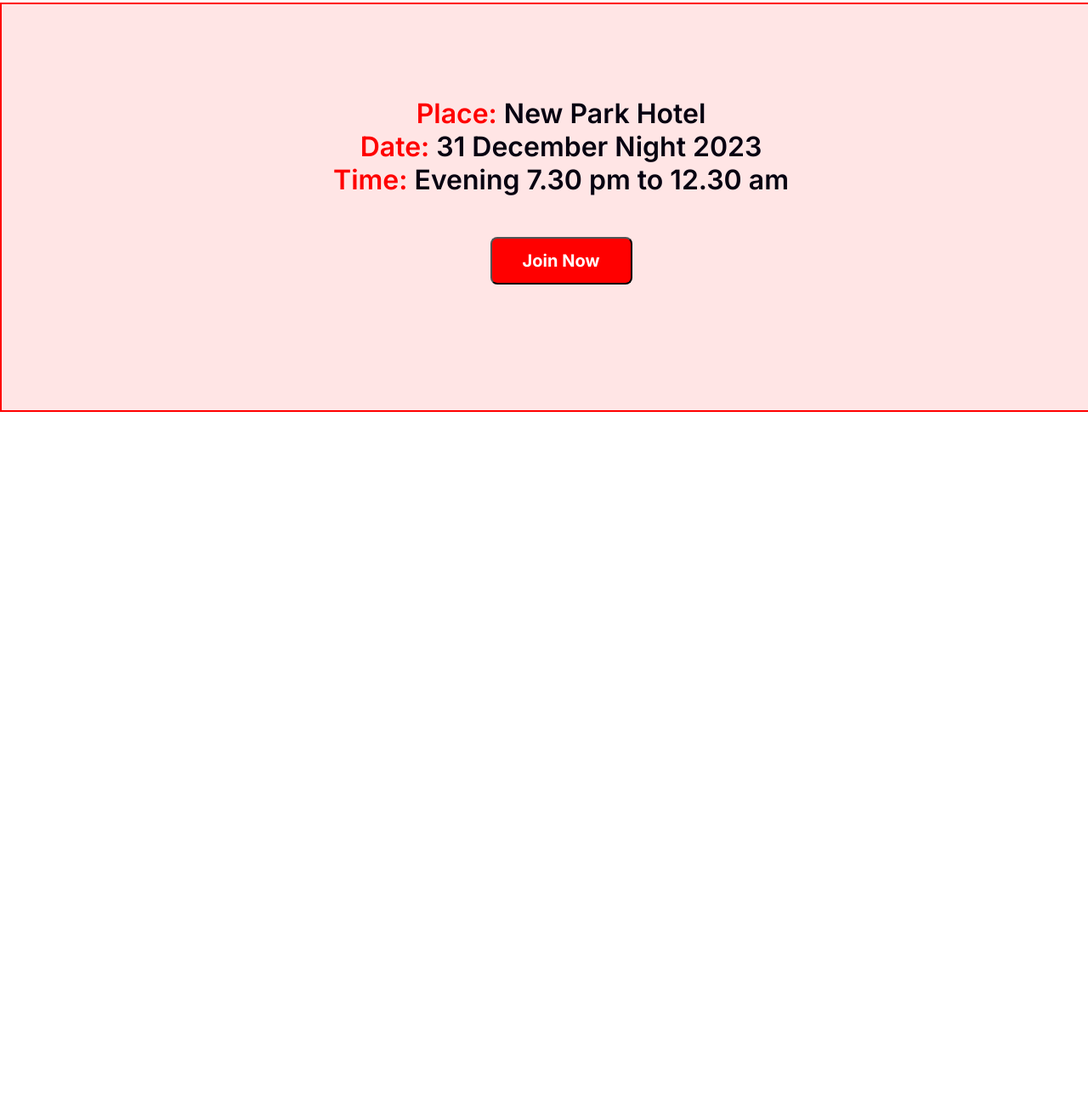
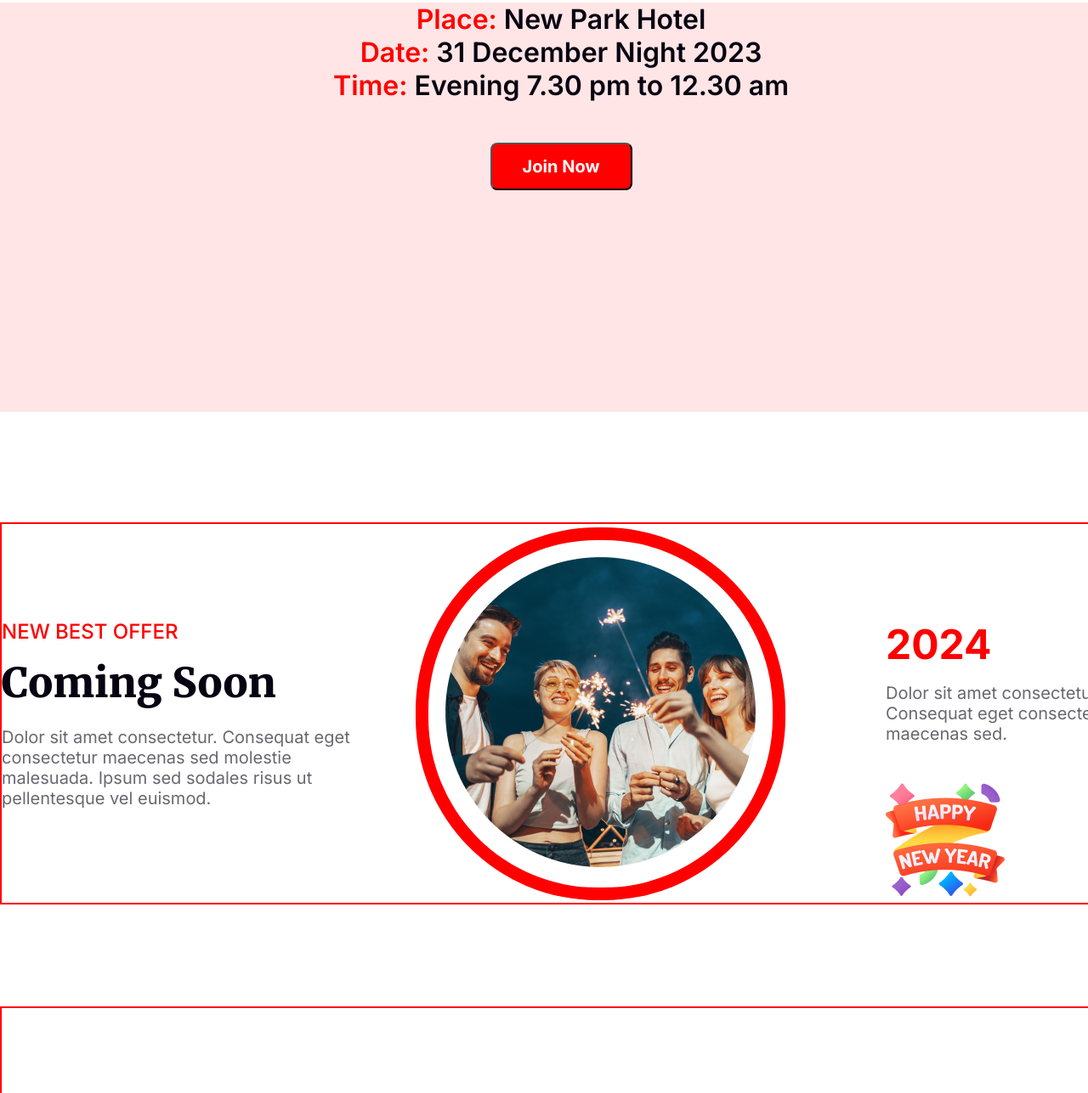
Before and after one commit to farhana988/new-year, a plain HTML site: page index.html in a window 1280 px wide. Shown: the part 2353-3640 px from the top of the page at 85% size. Before the commit the page ends 2838 px from the top, so only its background shows below. Drawn offline with Linux system fonts and the light colour scheme.

Commit message:
circle image

```diff
--- a/index.html
+++ b/index.html
@@ -63,6 +63,35 @@
 
     </section>
 
+    <section class="fourth">
+        <div class="fourth-container">
+            <div class="fourth-left">
+                <h2 class="left-offer">NEW BEST OFFER</h2>
+                <h1 class="left-coming-soon">Coming Soon</h1>
+                <p class="left-description">Dolor sit amet consectetur. Consequat eget consectetur maecenas sed molestie malesuada. Ipsum sed sodales risus ut pellentesque vel euismod.</p>
+            </div>
+
+            <div class="fourth-middle">
+                <img src="images/Ellipse 1.png" alt="Coming Soon">
+            </div>
+
+            <div class="fourth-year">
+                <h2 class="year-title">2024</h2>
+                <p class="year-des">Dolor sit amet consectetur. Consequat eget consectetur maecenas sed.</p>
+                <img class="year-image" src="images/Group 96.png" alt="Happy New Year">
+            </div>
+
+        </div>
+    </section>
+
+    <section class="fifth">
+
+
+    </section>
+
+
+
+
 
 
     </main>
--- a/style.css
+++ b/style.css
@@ -1,43 +1,44 @@
-*{
+* {
   box-sizing: border-box;
   margin: 0;
   padding: 0;
 }
-body{
+body {
   font-family: "Merriweather", serif;
 }
 
 /* banner */
 
-.banner{
+.banner {
   max-width: 1320px;
   min-height: 600px;
   margin: 20px auto 0;
   background-image: url(./images/Banner\ Image.png);
-    background-color: rgba(0,0,0, 0.5);
+  background-color: rgba(0, 0, 0, 0.5);
   background-position: center;
   background-repeat: no-repeat;
   background-size: cover;
   background-blend-mode: overlay;
 }
-.banner-content p,h1{
+.banner-content p,
+h1 {
   color: white;
   text-align: center;
 }
-.banner-content{
+.banner-content {
   display: flex;
   flex-direction: column;
   justify-content: center;
   height: 600px;
   align-items: center;
 }
-.banner-content p{
+.banner-content p {
   font-size: 32px;
   font-weight: 400;
   line-height: 40px;
   letter-spacing: 0%;
 }
-.banner-content h1{
+.banner-content h1 {
   font-size: 72px;
   font-weight: 900;
   line-height: 95px;
@@ -46,48 +47,47 @@ body{
 
 /* first content */
 
-.first{
-
+.first {
   margin: 0 auto;
   width: 802.9px;
   height: 806px;
   margin-top: 90px;
   margin-bottom: 120px;
 }
-.first-content{
+.first-content {
   display: flex;
   flex-direction: column;
   justify-content: center;
   align-items: center;
 }
-.off{
+.off {
   color: rgb(255, 0, 0);
   font-family: Inter;
   font-size: 88px;
   font-weight: 700;
   margin-bottom: 48px;
 }
-.one{
+.one {
   color: rgb(255, 0, 0);
   font-family: Inter;
   font-size: 24px;
   font-weight: 500;
 }
-.two{
+.two {
   color: rgb(7, 2, 17);
   font-family: Inter;
   font-size: 48px;
   font-weight: 700;
   margin-bottom: 48px;
 }
-.image{
+.image {
   width: 802.9px;
   height: 500px;
 }
 
 /* second content */
 
-.second{
+.second {
   width: 1320px;
   height: 600px;
   background-image: url(./images/Vectorrr.png);
@@ -96,24 +96,23 @@ height: 600px;
   background-repeat: no-repeat;
   background-size: cover;
   margin: 0 auto;
-   background-color: rgba(0,0,0, 0.5);
+  background-color: rgba(0, 0, 0, 0.5);
   background-blend-mode: overlay;
   margin-bottom: 120px;
 }
-.second-content{
- display: flex   ;
+.second-content {
+  display: flex;
 }
-.second-content-text{
+.second-content-text {
   margin-left: 126px;
   margin-top: 126px;
 }
-.second-content-pic{
-
-    margin-top: 67px ;
+.second-content-pic {
+  margin-top: 67px;
   margin-right: 138px;
   margin-left: 39px;
 }
-.second-content-title{
+.second-content-title {
   color: rgb(255, 255, 255);
   font-family: Merriweather;
   font-size: 64px;
@@ -121,16 +120,15 @@ font-weight: 900;
   margin-bottom: 24px;
   text-align: left;
 }
-.second-content-description{
+.second-content-description {
   color: rgba(255, 255, 255, 0.8);
   font-family: Inter;
   font-size: 18px;
   font-weight: 400;
   text-align: left;
 }
-.join{
-
-   color : rgb(255, 255, 255);
+.join {
+  color: rgb(255, 255, 255);
   font-family: Inter;
   font-size: 20px;
   font-weight: 700;
@@ -140,45 +138,128 @@ margin-top: 48px;
 
 /* third content */
 
-.third{
+.third {
   width: 1320px;
   height: 482px;
-border: 2px solid red;
   margin: 0 auto;
   background-color: rgba(255, 0, 0, 0.1);
   background-blend-mode: overlay;
-
-
+  margin-bottom: 130px;
 }
-.third-content{
+.third-content {
   display: flex;
   flex-direction: column;
   justify-content: center;
   align-items: center;
   margin: 109px 385px;
 }
-.third-text span{
-    color: #FF0000;
-
+.third-text span {
+  color: #ff0000;
 }
-.third-text{
+.third-text {
   color: #070211;
   font-family: Inter;
   font-size: 32px;
   font-weight: 600;
   text-align: center;
-
 }
 
-.btn{
+.btn {
   margin-top: 48px;
   width: 167px;
   height: 56px;
   border-radius: 8px;
-
   background: rgb(255, 0, 0);
   color: rgb(255, 255, 255);
   font-family: Inter;
   font-size: 20px;
   font-weight: 700;
 }
+
+/* fourth contents */
+.fourth {
+  width: 1320px;
+  margin: 0 auto;
+  margin-bottom: 120px;
+  border: 2px solid red;
+}
+
+.fourth-container {
+  display: flex;
+  justify-content: center;
+  align-items: center;
+}
+
+.fourth-left {
+  margin-right: 70px;
+  margin-top: 104px;
+  margin-bottom: 104px;
+}
+
+.left-offer {
+  color: rgb(255, 0, 0);
+  font-family: Inter;
+  font-size: 24px;
+  font-weight: 500;
+  text-align: left;
+  margin-bottom: 16px;
+}
+
+.left-coming-soon {
+  color: rgb(7, 2, 17);
+  font-family: Merriweather;
+  font-size: 48px;
+  font-weight: 900;
+  text-align: left;
+  margin-bottom: 22px;
+}
+
+.left-description {
+  color: rgba(7, 2, 17, 0.6);
+  font-family: Inter;
+  font-size: 20px;
+  font-weight: 400;
+  text-align: left;
+}
+
+.fourth-middle {
+  border-radius: 49%;
+  border-color: red;
+  border-style: solid;
+  border-width: 15px;
+  margin-right: 118px;
+  padding: 20px;
+}
+
+.fourth-year {
+  margin-top: 112px;
+}
+.year-title {
+  color: rgb(255, 0, 0);
+  font-family: Inter;
+  font-size: 48px;
+  font-weight: 700;
+  text-align: left;
+  margin-bottom: 16px;
+  margin-right: 136px;
+}
+.year-des {
+  text-align: left;
+  color: rgba(7, 2, 17, 0.6);
+  font-family: Inter;
+  font-size: 20px;
+  font-weight: 400;
+  margin-bottom: 43px;
+}
+.year-image {
+  margin-right: 136px;
+}
+
+/* fifth content */
+
+.fifth{
+    border: 2px solid red;
+    width: 1320px;
+    height: 986.07px;
+    margin: 0 auto;
+}
```
Lines whose indentation alone changed are shown as unchanged.
